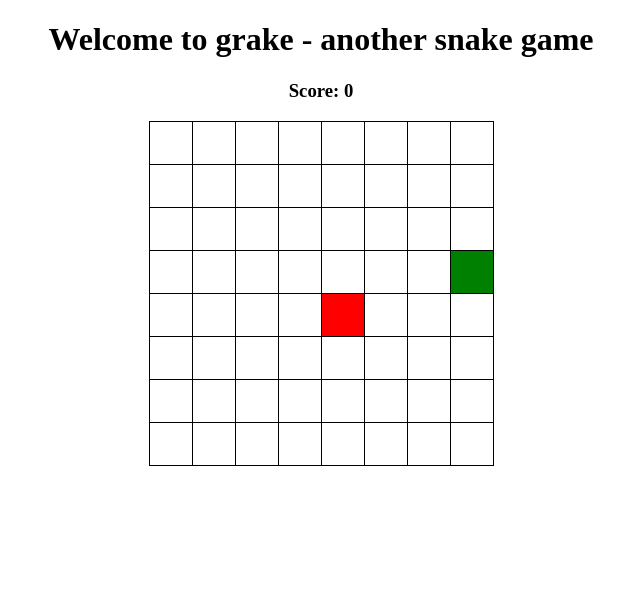
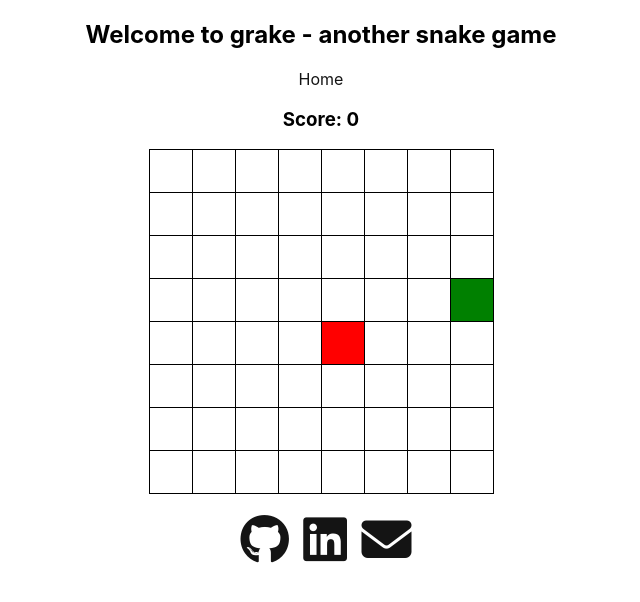
Before and after one commit to greatmoves/grake, a plain HTML site: page index.html in a window 1280 px wide. Shown: the whole page, without its empty margins (319-959 px from the left). Drawn offline with Linux system fonts and the light colour scheme.

Commit message:
added extra style

```diff
--- a/index.html
+++ b/index.html
@@ -8,7 +8,11 @@
     <link rel="stylesheet" href="style.css">
 </head>
 <body>
-    <h1>Welcome to grake - another snake game</h1>
+
+    <h2>Welcome to grake - another snake game</h2>
+    <div class = "links">
+        <a href="/">Home</a>
+    </div>
     <h3 id = 'score'></h3>
 
     <table id = "gamegrid"></table>
@@ -16,4 +20,18 @@
     <script defer type="module" src = "app.js"></script>
 
 </body>
+<footer>
+    <div className="link-bar">
+        <head><link rel="stylesheet" href="https://cdnjs.cloudflare.com/ajax/libs/font-awesome/6.1.1/css/all.min.css"></link></head>
+        <a href = "https://github.com/greatmoves" target = '_blank'>
+            <i class="fab fa-github"></i>
+        </a>
+        <a href = 'https://au.linkedin.com/in/adrian-demirjian-230636ba' target = '_blank'>
+            <i class = "fab fa-linkedin"></i>
+        </a>
+        <a href = 'mailto:a.demirjian@student.unsw.edu.au' target = '_blank'>
+            <i class = "fa-solid fa-envelope"></i>
+        </a>
+     </div>
+</footer>
 </html>
--- a/style.css
+++ b/style.css
@@ -1,12 +1,41 @@
 body {
-    align-items: center;
+    margin: 0;
+    font-family: -apple-system, BlinkMacSystemFont, 'Segoe UI', 'Roboto', 'Oxygen',
+      'Ubuntu', 'Cantarell', 'Fira Sans', 'Droid Sans', 'Helvetica Neue',
+      sans-serif;
+    -webkit-font-smoothing: antialiased;
+    -moz-osx-font-smoothing: grayscale;
     text-align: center;
+
 }
+
+.links {
+    text-align: center;
+    align-self: center;
+}
+
+a:link {
+    color: rgb(20, 20, 20);
+    text-decoration: none;
+}
+
+a:visited {
+    color:rgb(20, 20, 20);
+    text-decoration: none;
+}
+
+a:hover {
+    text-decoration: none;
+}
+
+a:active {
+    text-decoration: none;
+}
+
 table{
     margin-left: auto;
     margin-right: auto;
     font-size: xx-large;
-    font-family: 'Courier New', Courier, monospace;
     empty-cells: show;
     padding: 10px;
     border-collapse: collapse;
@@ -20,3 +49,31 @@ td {
     text-align: center;
 
 }
+
+footer {
+    margin: auto;
+    margin-top: 20px;
+    text-align:center;
+}
+
+.fab  {
+    color: rgb(20, 20, 20);
+    font-size: 50px;
+    margin-left: 10px;
+    text-decoration: none;
+
+}
+.fab:hover {
+    color: #ccffcc;
+
+}
+
+.fa-solid {
+    color: rgb(20, 20, 20);
+    font-size: 50px;
+    margin-left:10px;
+}
+
+.fa-solid:hover {
+    color: #ccffcc;
+}
```
